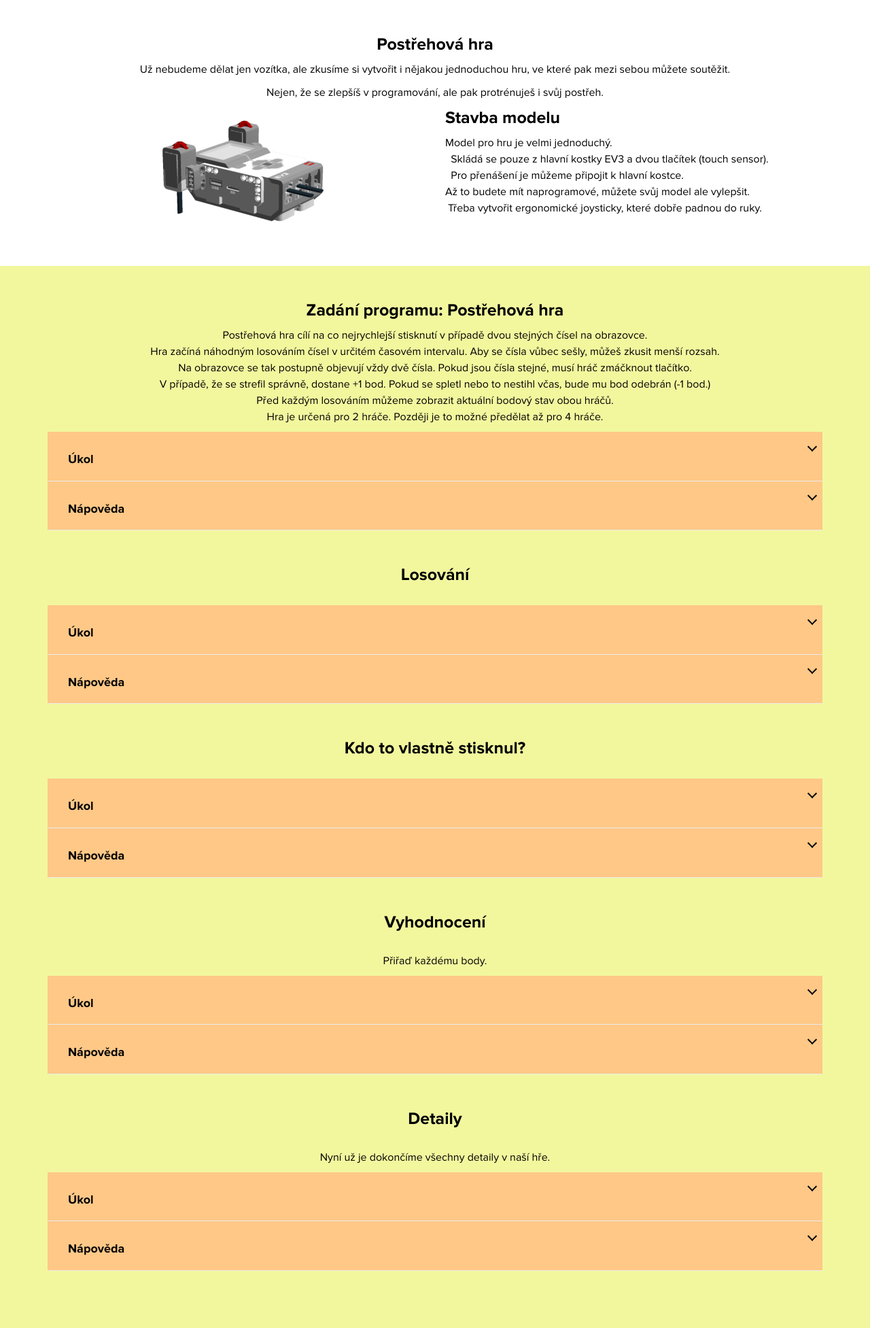
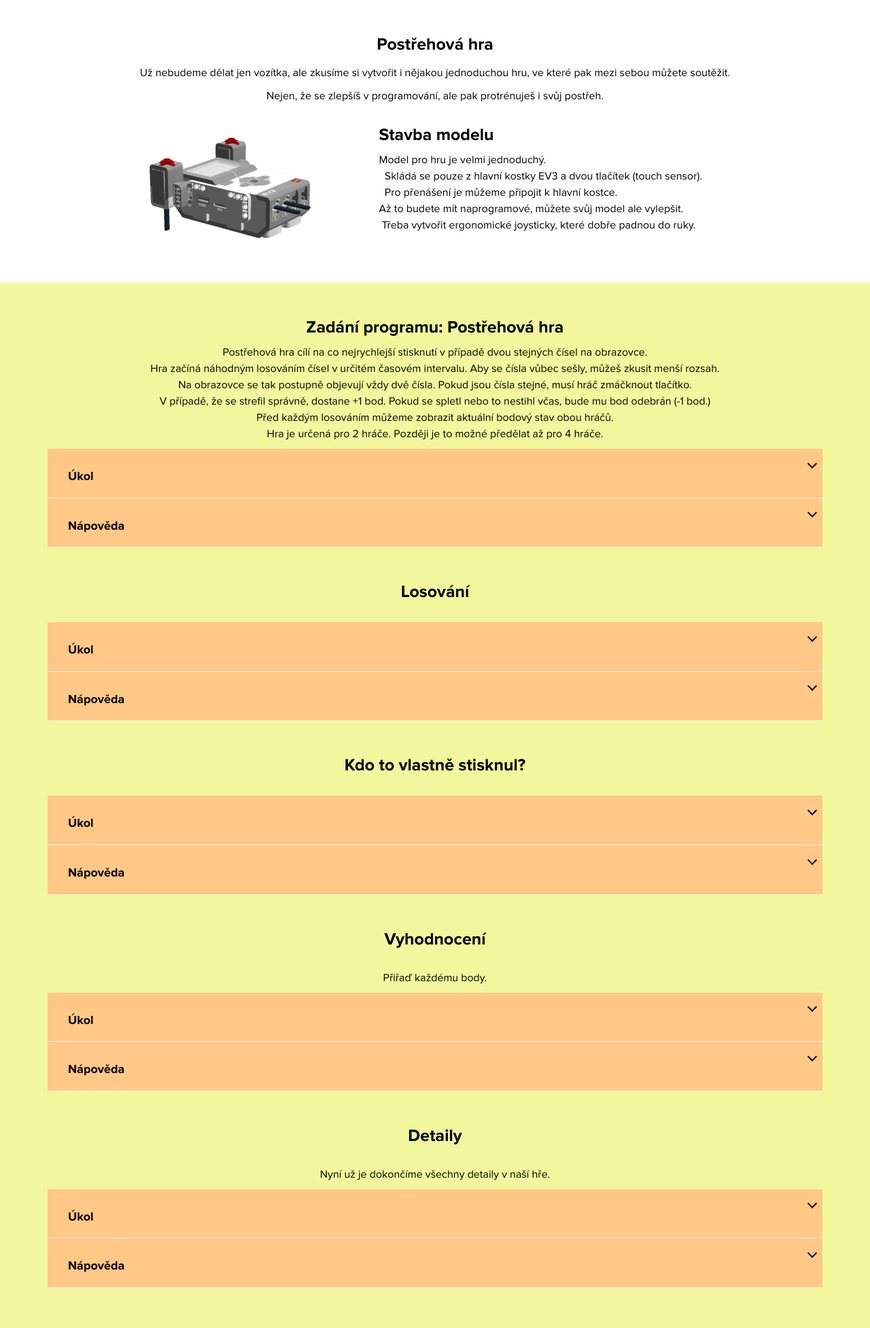
Before and after one commit to PavelStrousek/fpe-workbook, a PHP site: the page made by ukol11.php in a window 1280 px wide; the page is wider, and only the part inside the window is pictured. Shown: the part 76-2029 px from the top of that part at 68% size. Before the commit the page ends 1945 px from the top of that part, so only its background shows below. Run offline with PHP 8.4, Linux system fonts and the light colour scheme; some libraries are stand-ins or nearby versions.

Commit message:
úpravy odsazení

```diff
--- a/assets/css/sass/2-base/_faq.sass
+++ b/assets/css/sass/2-base/_faq.sass
@@ -29,7 +29,6 @@
   font-size: 16px
   line-height: 26px
   display: none
-  margin-bottom: 30px
   text-align: center
   padding: 20px 60px
 
--- a/assets/css/style.css
+++ b/assets/css/style.css
@@ -805,7 +805,6 @@ input {
   font-size: 16px;
   line-height: 26px;
   display: none;
-  margin-bottom: 30px;
   text-align: center;
   padding: 20px 60px;
 }
--- a/ukol11.php
+++ b/ukol11.php
@@ -14,19 +14,19 @@
     <?php include "partials/header.php" ?>
     <main role="main">
       <section role="region" class="section text-center">
-        <div class="containter">
+        <div class="container">
           <h3>Postřehová hra</h3>
-          <p>
+          <p class="mt-15">
             Už nebudeme dělat jen vozítka, ale zkusíme si vytvořit i nějakou jednoduchou hru, ve které pak mezi sebou můžete soutěžit.
           </p>
           <p>
             Nejen, že se zlepšíš v programování, ale pak protrénuješ i svůj postřeh.
           </p>
-          <div class="row">
-            <div class="col-md-5 col-md-offset-1">
+          <div class="row mt-30">
+            <div class="col-md-4 col-md-offset-1">
               <img src="assets/images/ukol11_model.png" alt="Stavba modelu">
             </div>
-            <div class="col-md-5">
+            <div class="col-md-7">
               <div class="text-left">
               <h3>Stavba modelu</h3>
               <p>Model pro hru je velmi jednoduchý.<br>
--- a/ukol3.php
+++ b/ukol3.php
@@ -16,8 +16,8 @@
       <section role="region" class="section text-center">
         <div class="container">
           <h2>Robot ve městě</h2>
-          <p>Dnes využijeme robota sestaveného v předchozí hodině.Vaším úkolem bude zajistit úspěšné projetí robota městem na základě dílčích úkolů uvedených níže.</p>
-          <div class="row">
+          <p class="mt-15">Dnes využijeme robota sestaveného v předchozí hodině.Vaším úkolem bude zajistit úspěšné projetí robota městem na základě dílčích úkolů uvedených níže.</p>
+          <div class="row mt-30">
             <div class="col-md-5 col-md-offset-1">
               <img src="assets/images/ukol3_mesto.png" alt="Mapa města">
             </div>
--- a/ukol4.php
+++ b/ukol4.php
@@ -16,7 +16,7 @@
       <section role="region" class="section text-center">
         <div class="container">
           <h2>Řídící jednotka</h2>
-          <p>
+          <p class="mt-15">
             V dnešní hodině si dáme trochu odpočinek od ježdění a budeme "kouzlit" se zvukem a grafikou.
           </p>
           <p>
@@ -31,7 +31,7 @@
             </div>
             <div class="col-md-5">
               <div class="text-left">
-              <h3>Řídicí jednotka LEGO Mindstorms EV3</h3>
+              <h3 class="mt-60">Řídicí jednotka LEGO Mindstorms EV3</h3>
                 <p>Jedna z komponent, kterou jednotka obsahuje je mikroprocesor.</p>
               </div>
             </div>
```
Also changed, not shown: ukol10.php (+2 -2 lines), ukol9.php (+2 -2 lines).
